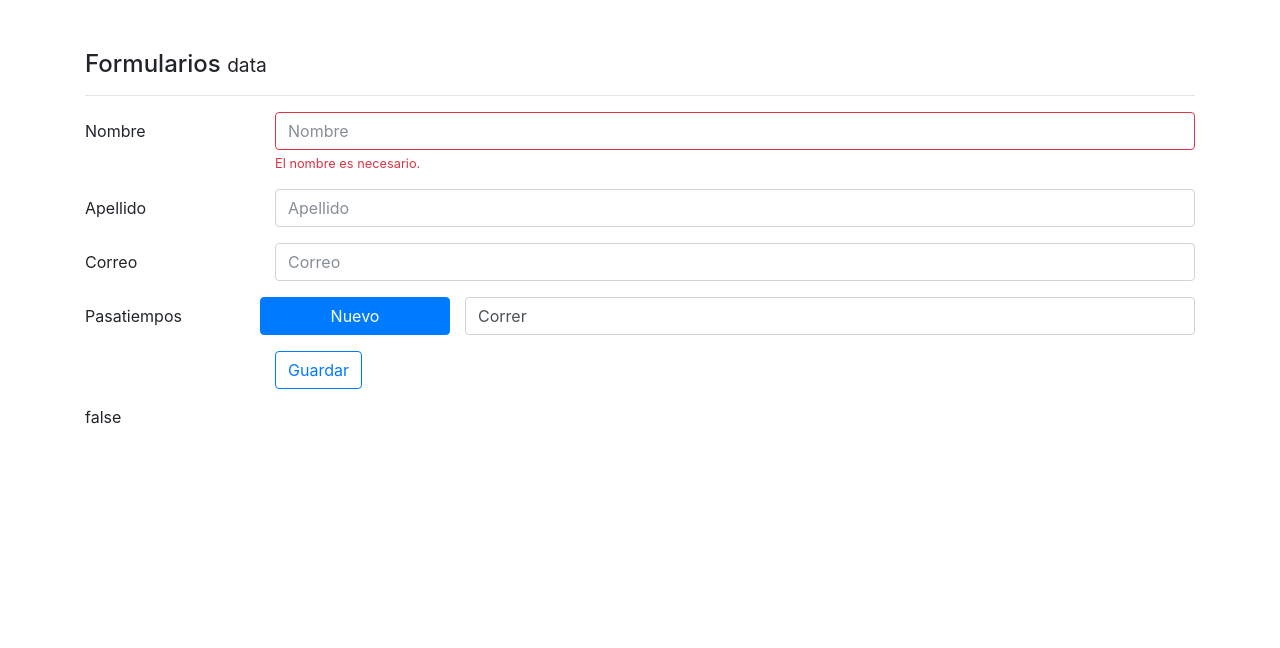
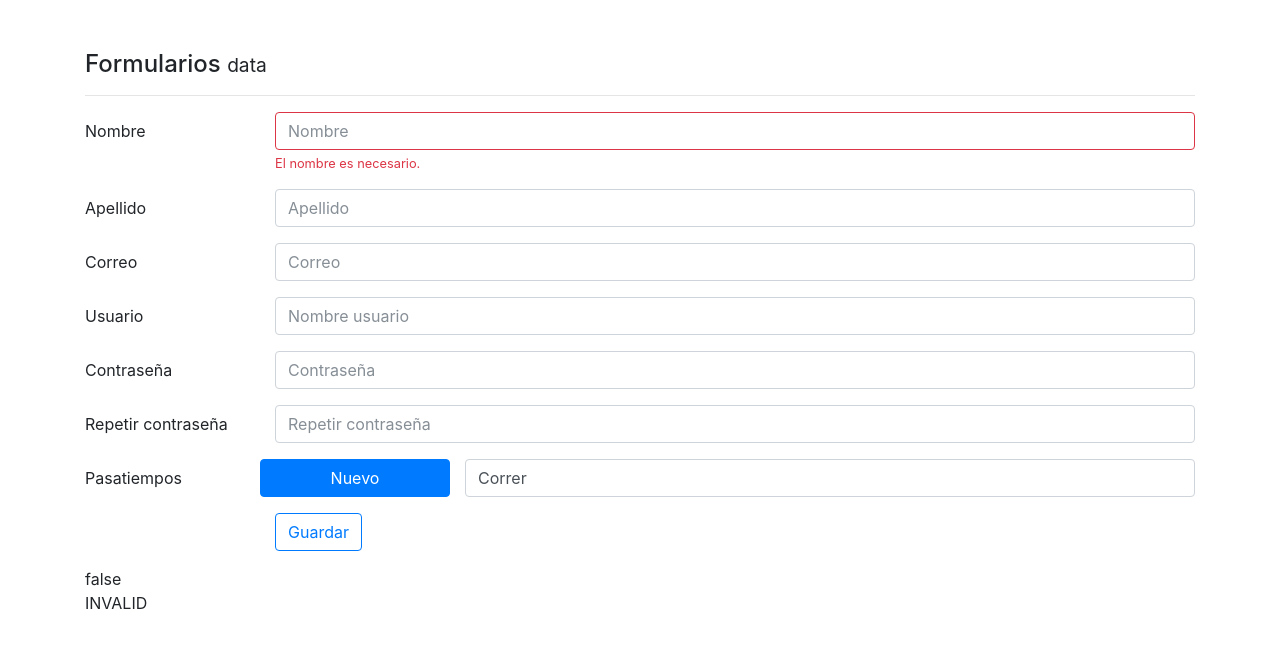
Before and after one commit to edwi02/8.-Formularios, an Angular app: page / in a window 1280 px wide. Shown: the top 648 px of the page. Built offline with nearby package versions, Linux system fonts and the light colour scheme.

Commit message:
Validación asincorna

```diff
--- a/src/app/components/data/data.component.html
+++ b/src/app/components/data/data.component.html
@@ -56,6 +56,45 @@
                  name="correo"
                  placeholder="Correo"
                  formControlName="correo" />
+				</div>
+			</div>
+
+			<!-- UserName  -->
+			<div class="form-group row">
+				<label class="col-sm-2 col-form-label" for="inputUsuario1">Usuario</label>
+				<div class="col-sm-10">
+					<input class="form-control"
+								 type="text"
+								 id="inputUsuario1"
+								 name="usuario1"
+								 placeholder="Nombre usuario"
+								 formControlName="userName" />
+				</div>
+			</div>
+
+			<!-- Password 1  -->
+			<div class="form-group row">
+				<label class="col-sm-2 col-form-label" for="inputPassword1">Contraseña</label>
+				<div class="col-sm-10">
+					<input class="form-control"
+                 type="password"
+                 id="inputPassword1"
+                 name="password1"
+                 placeholder="Contraseña"
+                 formControlName="password1" />
+				</div>
+			</div>
+
+			<!-- Password 2  -->
+			<div class="form-group row">
+				<label class="col-sm-2 col-form-label" for="inputPassword2">Repetir contraseña</label>
+				<div class="col-sm-10">
+					<input class="form-control"
+                 type="password"
+                 id="inputPassword2"
+                 name="password2"
+                 placeholder="Repetir contraseña"
+                 formControlName="password2" />
 				</div>
 			</div>
 
@@ -120,5 +159,7 @@
       </div>
 
     {{ forma.valid }}
+		<br>
+		{{ forma.status }}
 
 	</form>
--- a/src/app/components/data/data.component.ts
+++ b/src/app/components/data/data.component.ts
@@ -1,5 +1,6 @@
 import { Component } from '@angular/core';
 import { FormGroup, FormControl, Validators, FormArray } from '@angular/forms';
+import { Observable } from 'rxjs/Rx';
 
 @Component({
   selector: 'app-data',
@@ -53,7 +54,10 @@ export class DataComponent {
                                         Validators.minLength(3)
                                       ] ),
         'apellido': new FormControl('',
-                                        Validators.required)
+                                        [
+                                          Validators.required,
+                                          this.noHerrera
+                                        ])
       }),
       'correo': new FormControl('',
                                    [
@@ -62,17 +66,77 @@ export class DataComponent {
                                     ]),
       'pasatiempos': new FormArray([
         new FormControl('Correr', Validators.required )
-      ])
+      ]),
+      'userName':new FormControl('', Validators.required, this.existeUsuario ),
+      'password1': new FormControl('', Validators.required),
+      'password2': new FormControl()
     });
 
     //Cargar los datos del objeto en el formulario 8Opción 2)
     //this.forma.setValue( this.usuario );
+
+    //Otra forma de establecer validaciones
+    this.forma.controls['password2'].setValidators([
+    Validators.required,
+    this.noIgual.bind( this.forma ) // Por un comportamiento de JavaScript
+                                    // se debe ejecutar como Bind. Esto lo
+                                    // que hace es indicar que "this.forma" que
+                                    // está en otro contexto, ahora es igual a
+                                    //"this "" Eso indica que al nencesitarlo en
+                                    // la función se coloca "this"
+  ])
   }
 
   agregarPasatiempo(){
     (<FormArray>this.forma.controls['pasatiempos']).push(
       new FormControl('', Validators.required )
     )
+  }
+
+  noHerrera( control: FormControl ): { [s:string]:boolean} {
+
+    if( control.value === "herrera"){
+      return {
+        noherrera:true
+      }
+    }
+
+    return null;
+
+  }
+
+  noIgual( control: FormControl ): { [s:string]:boolean} {
+
+    //console.log(this);
+    let forma:any = this;
+
+    // if( control.value !== this.forma.controls['password1'].value ){
+    if( control.value !== forma.controls['password1'].value ){
+      return {
+        noiguales:true
+      }
+    }
+
+    return null;
+
+  }
+
+  existeUsuario( control: FormControl ): Promise <any> | Observable<any>{
+
+    let promesa = new Promise(
+        ( resolve, reject ) =>{
+          setTimeout( ()=>{
+            if( control.value === "strider"){
+              resolve ( {existe:true} )
+            }else{
+              resolve( null )
+            }
+          }, 3000)
+        }
+    )
+
+    return promesa;
+
   }
 
   guardarCambios(){
```
